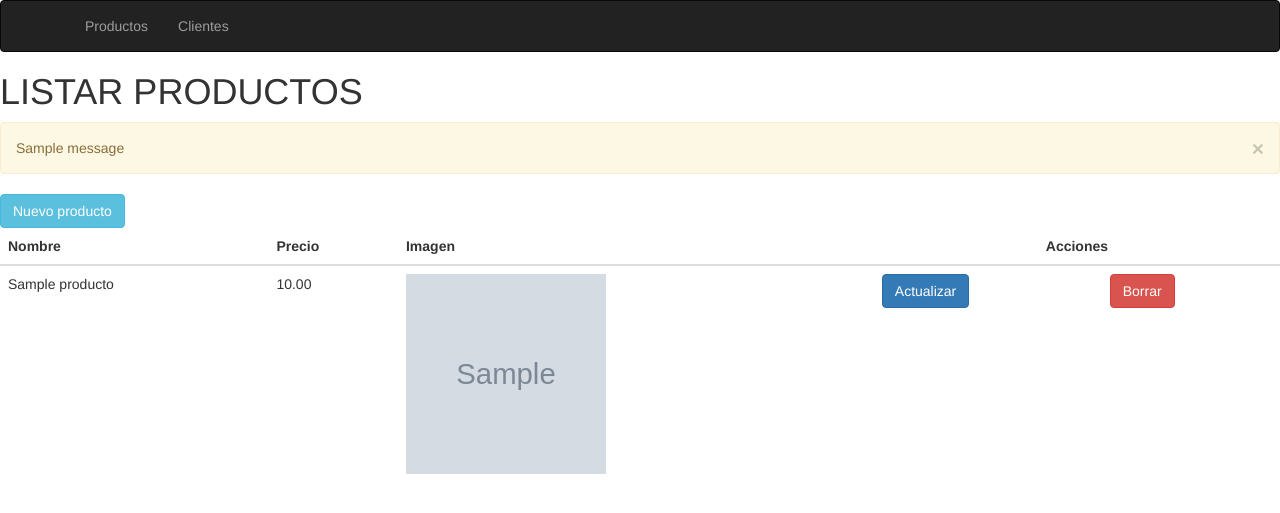
After one commit to DeiviHerreraDiaz/flask_shopy_2687386, a Flask app: template app/productos/templates/listar.html in a window 1280 px wide. The commit adds this page. Shown: the top 513 px of the page. Run offline with Flask 3, Linux system fonts and the light colour scheme; the template is opened without the code that fills it: values that come from a table or form of the project are taken from there, others are empty; tables that the repository leaves empty hold one stand-in row (values such as "Sample post"); grey boxes marked "Sample" are stand-in pictures; one stand-in notice (Sample message) is shown; some libraries are stand-ins or nearby versions.

Commit message:
CRUD PRODUCTOS

```diff
--- a/app/productos/__init__.py
+++ b/app/productos/__init__.py
@@ -3,7 +3,8 @@ from flask import Blueprint
 productos = Blueprint('productos',
                          __name__,
                          url_prefix = "/productos",
-                         template_folder = 'templates')
+                         template_folder = 'templates',
+                         static_folder= 'imagenes')
 
 
 from . import routes
--- /dev/null
+++ b/app/productos/templates/listar.html
@@ -0,0 +1,82 @@
+{% extends 'base.html' %}
+
+
+{% block content %}
+
+
+
+<h1>LISTAR PRODUCTOS</h1>
+
+{% for mensaje in get_flashed_messages() %}
+
+<div class="alert alert-warning">
+
+    <button type="button"
+            class="close"
+            data-dismiss="alert">
+      &times;
+    </button>
+
+    {{ mensaje }}
+
+
+</div>
+{%  endfor %}
+
+
+
+<a href="/productos/crear" class="btn btn-info">
+
+    Nuevo producto
+
+</a>
+
+
+
+<table class="table table-hoover">
+
+    <thead>
+        <tr>
+            <th>Nombre</th>
+            <th>Precio</th>
+            <th>Imagen</th>
+            <th colspan="2" class="text-center">Acciones</th>
+        </tr>
+    </thead>
+
+    <tbody>
+        {% for producto in productos %}
+        <tr>
+            <td> {{producto.nombre}} </td>
+            <td> {{producto.precio}}  </td>
+            <td> <img src="imagenes/{{producto.imagen}}"  width="200px" height="200px"   alt="">  </td>
+            <td>
+
+                <a href="/productos/editar/{{producto.id}}" class="btn btn-primary">
+                    Actualizar
+                </a>
+
+            </td>
+            <td>
+
+                <a href="/productos/eliminar/{{producto.id}}" class="btn btn-danger">
+                    Borrar
+                </a>
+
+            </td>
+        <tr>
+
+
+        {% endfor %}
+    </tbody>
+
+</table>
+
+{% block scripts%}
+
+{{ super() }}
+
+{% endblock%}
+
+
+{% endblock %}
--- a/app/productos/templates/navbar.html
+++ b/app/productos/templates/navbar.html
@@ -2,7 +2,7 @@
     <div class="container">
         <ul class="nav navbar-nav">
             <li>
-                <a class="" href="">
+                <a class="" href="/productos/listar">
                     Productos
                 </a>
             </li>
--- a/requirements.txt
+++ b/requirements.txt
@@ -20,3 +20,9 @@ typing_extensions==4.7.1
 visitor==0.1.3
 Werkzeug==2.3.6
 WTForms==3.0.1
+
+
+
+cffi==1.15.1
+cryptography==41.0.3
+pycparser==2.21
```
Also changed, not shown: app/productos/forms.py (+11 -5 lines), app/productos/routes.py (+30 -11 lines), app/productos/imagenes/OIP.jpeg (added), app/productos/imagenes/R.png (added).
